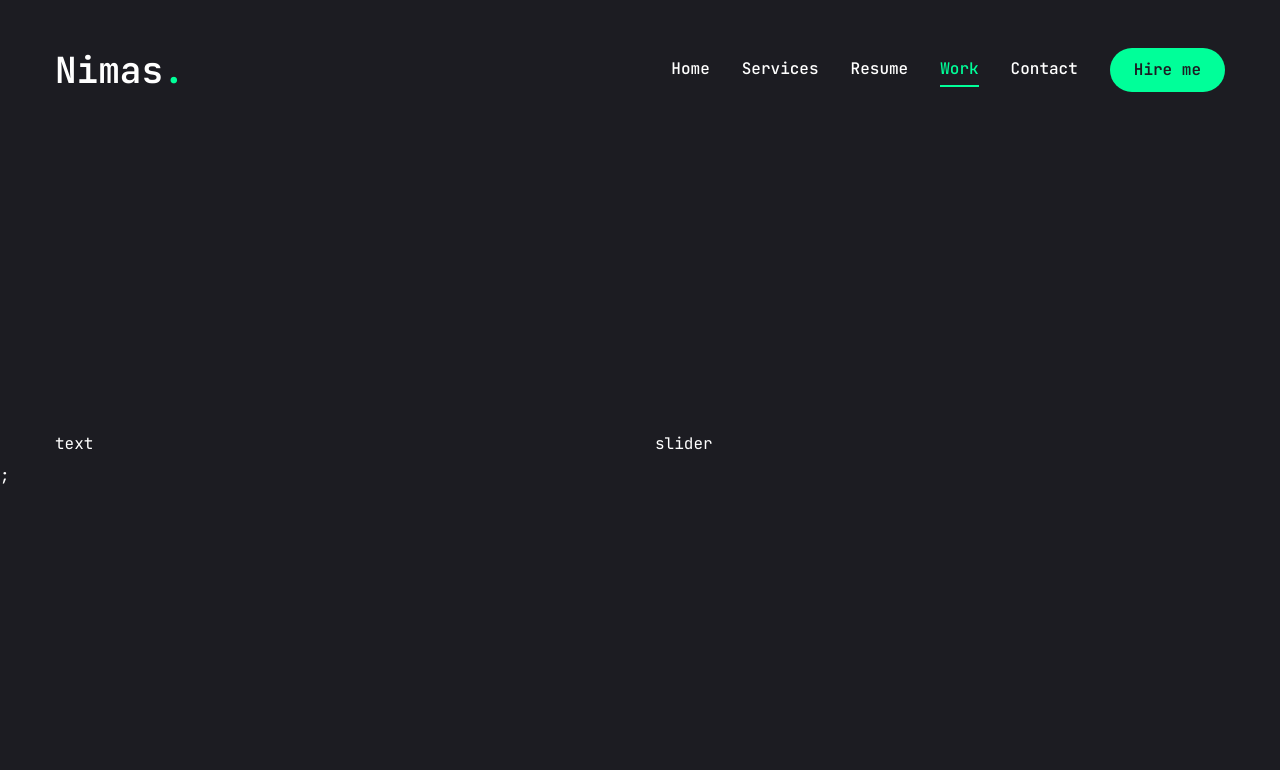
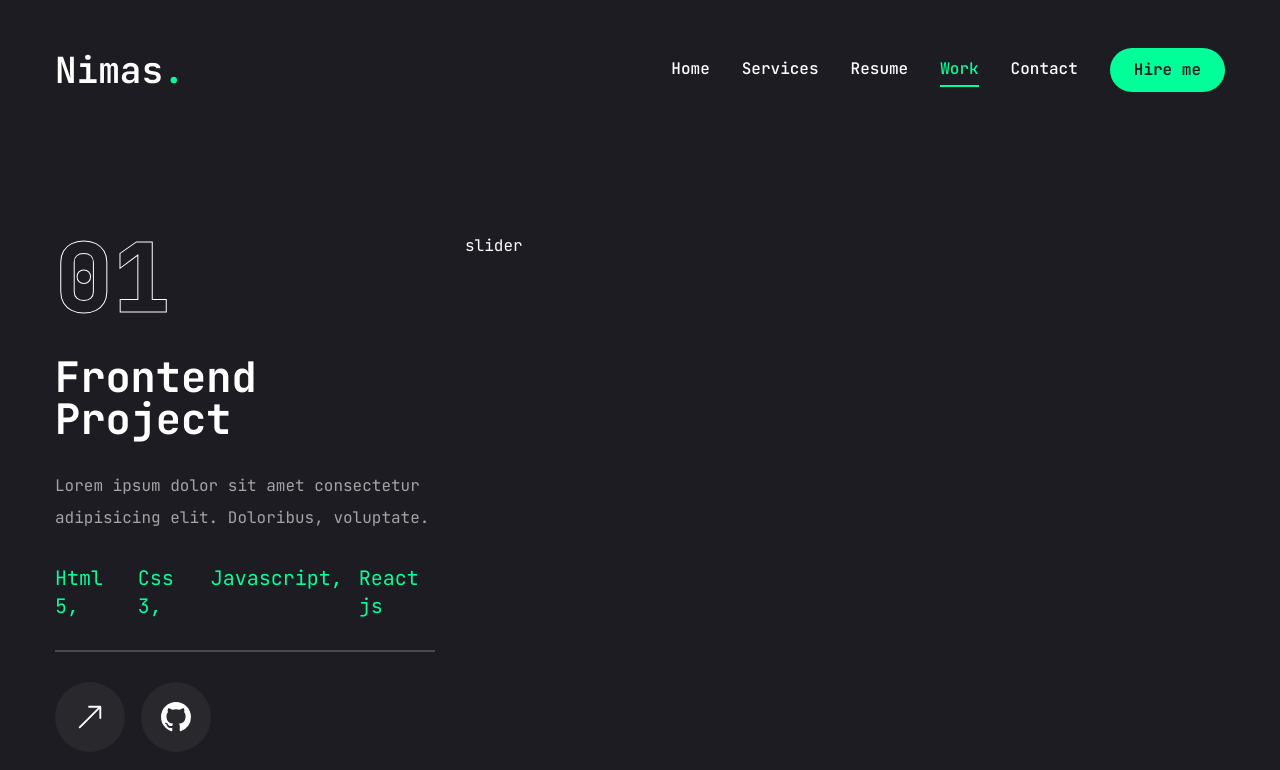
Before and after one commit to Kafoor-Nimas/my-portfolio, a Next.js app: page /work in a window 1280 px wide. Shown: the top 770 px of the page. Built offline with nearby package versions, Linux system fonts and the light colour scheme.

Commit message:
enhance Work component layout with project details and interactive buttons

```diff
--- a/app/work/page.jsx
+++ b/app/work/page.jsx
@@ -70,11 +70,67 @@ const Work = () => {
     >
       <div className="container mx-auto">
         <div className="flex flex-col xl:flex-row xl:gap-[30px]">
-          <div className="w-full">text</div>
+          <div className="w-full xl:w-[50%] xl:h-[460px] flex flex-col xl:justify-between order-2 xl:order-none">
+            <div className="flex flex-col gap-[30px] h-[50%]">
+              {/* outline num */}
+              <div className="text-8xl leading-none font-extrabold text-transparent text-outline">
+                {project.num}
+              </div>
+              {/* project category */}
+              <h2 className="text-[42px] font-bold leading-none text-white group-hover:text-accent transition-all duration-500 capitalize">
+                {project.category} project
+              </h2>
+              {/* project description */}
+              <p className="text-white/60">{project.description}</p>
+              {/* stack */}
+              <ul className="flex gap-4">
+                {project.stack.map((item, index) => {
+                  return (
+                    <li key={index} className="text-xl text-accent">
+                      {item.name}
+                      {/* To remove the last comma */}
+                      {index !== project.stack.length - 1 && ","}
+                    </li>
+                  );
+                })}
+              </ul>
+              {/* border */}
+              <div className="border border-white/20"></div>
+              {/* buttons */}
+              <div className="flex items-center gap-4">
+                {/* live project button */}
+                <Link href={project.live}>
+                  <TooltipProvider delayDuration={100}>
+                    <Tooltip>
+                      <TooltipTrigger className="w-[70px] h-[70px] rounded-full bg-white/5 flex justify-center items-center group">
+                        <BsArrowUpRight className="text-white text-3xl group-hover:text-accent" />
+                      </TooltipTrigger>
+                      <TooltipContent>
+                        <p>Live project</p>
+                      </TooltipContent>
+                    </Tooltip>
+                  </TooltipProvider>
+                </Link>
+                {/* github project button */}
+                <Link href={project.githubLink}>
+                  <TooltipProvider delayDuration={100}>
+                    <Tooltip>
+                      <TooltipTrigger className="w-[70px] h-[70px] rounded-full bg-white/5 flex justify-center items-center group">
+                        <BsGithub className="text-white text-3xl group-hover:text-accent" />
+                      </TooltipTrigger>
+                      <TooltipContent>
+                        <p>Github repository</p>
+                      </TooltipContent>
+                    </Tooltip>
+                  </TooltipProvider>
+                </Link>
+              </div>
+            </div>
+          </div>
           <div className="w-full">slider</div>
         </div>
       </div>
-      ;
+
     </motion.section>
   );
 };
```
